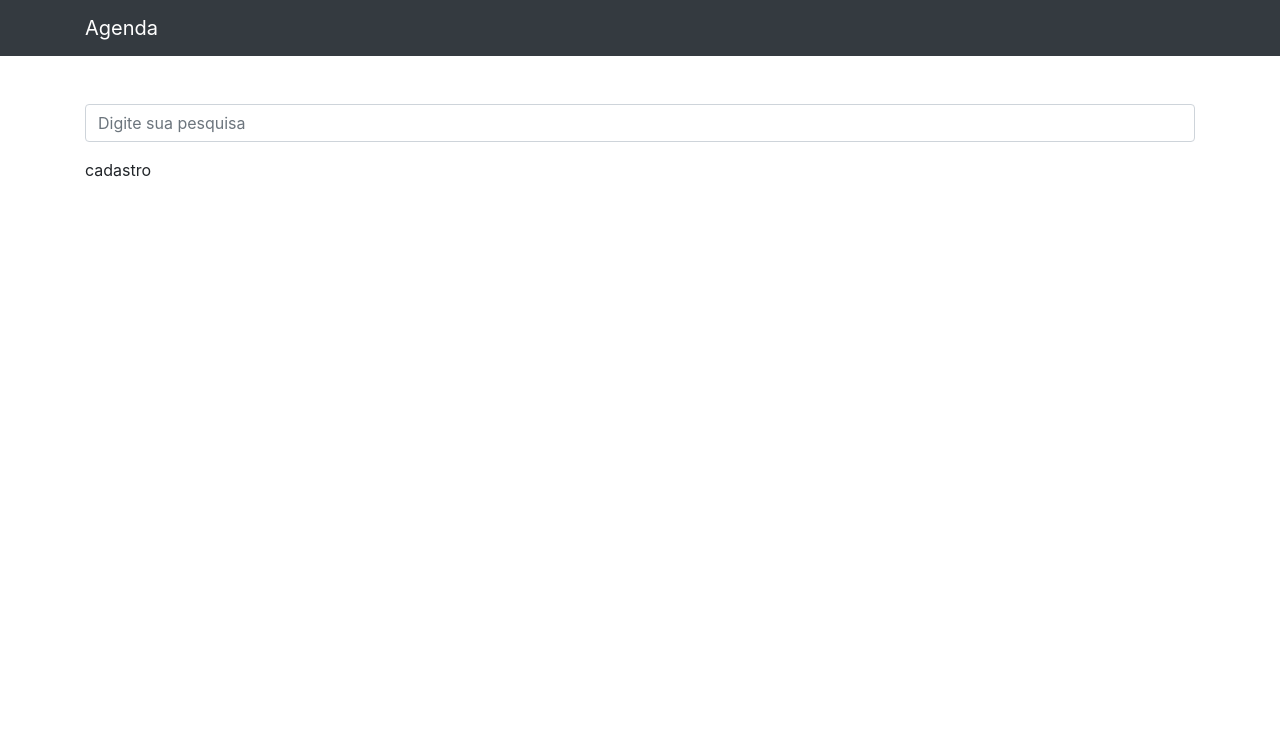
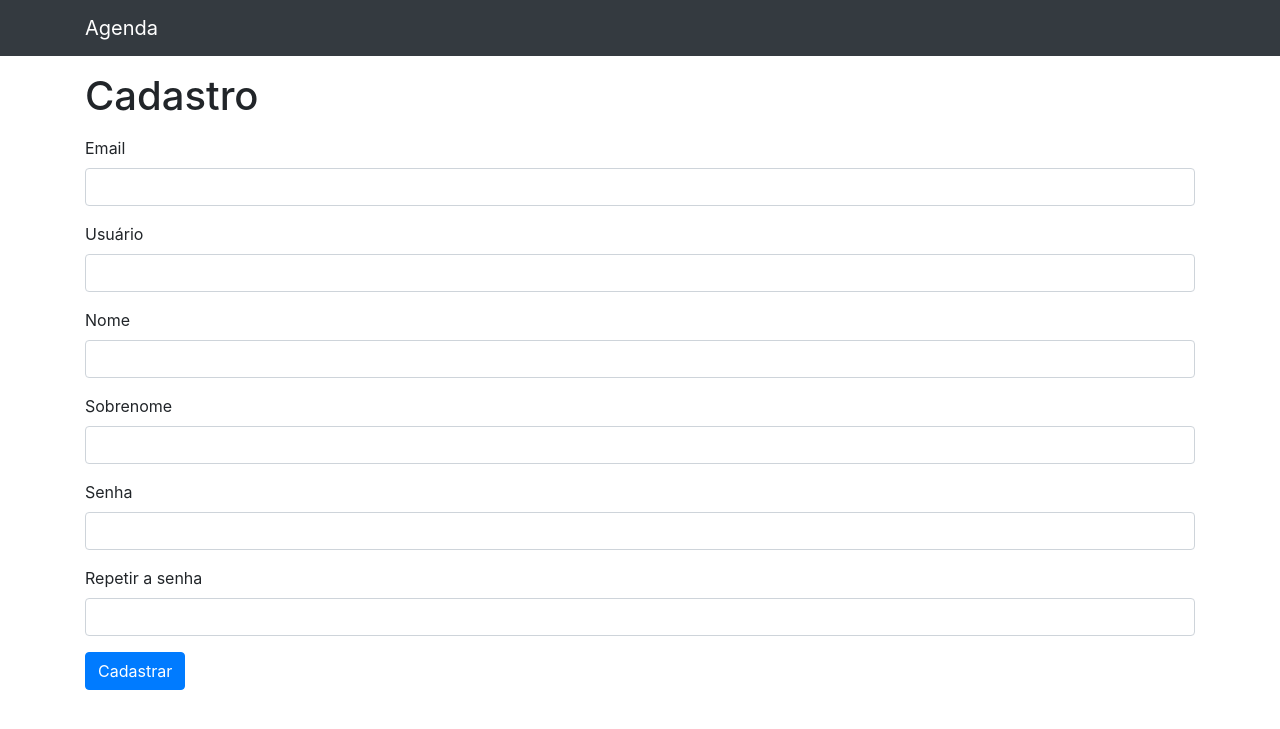
Before and after one commit to davisonv/django-agenda, a Django app: page /accounts/cadastro/ in a window 1280 px wide. Shown: the top 729 px of the page. Run offline with Django 3.2, Linux system fonts and the light colour scheme; some libraries are stand-ins or nearby versions.

Commit message:
continua implementação de autenticação

```diff
--- a/accounts/templates/accounts/cadastro.html
+++ b/accounts/templates/accounts/cadastro.html
@@ -1,5 +1,35 @@
 {% extends 'base.html'%}
 
 {% block conteudo %}
-cadastro
+<h1 class="mt-3 mb-3">Cadastro</h1>
+
+<form method="POST" action="{% url 'cadastro' %}">
+  {% include 'parciais/_messages.html'%}
+  {% csrf_token %}
+  <div class="form-group">
+    <label>Email</label>
+    <input type="email"  name="email" class="form-control" >
+  </div>
+  <div class="form-group">
+    <label>Usuário</label>
+    <input type="text"  name="usuario" class="form-control" >
+  </div>
+  <div class="form-group">
+    <label>Nome</label>
+    <input type="text"  name="nome" class="form-control" >
+  </div>
+  <div class="form-group">
+    <label>Sobrenome</label>
+    <input type="text"  name="sobrenome" class="form-control" >
+  </div>
+  <div class="form-group">
+    <label>Senha</label>
+    <input type="password"  name="senha" class="form-control" >
+  </div>
+  <div class="form-group">
+    <label>Repetir a senha</label>
+    <input type="password"  name="senha2" class="form-control" >
+  </div>
+  <button type="submit" class="btn btn-primary mb-2">Cadastrar</button>
+</form>
 {% endblock %}
--- a/accounts/templates/accounts/dashboard.html
+++ b/accounts/templates/accounts/dashboard.html
@@ -1,5 +1,5 @@
 {% extends 'base.html'%}
 
 {% block conteudo %}
-dashboard
+<h1 class="mt-3 mb-3">Dashboard</h1>
 {% endblock %}
--- a/accounts/templates/accounts/login.html
+++ b/accounts/templates/accounts/login.html
@@ -1,5 +1,6 @@
 {% extends 'base.html'%}
 
 {% block conteudo %}
-login
+<h1 class="mt-3 mb-3">Login</h1>
+
 {% endblock %}
--- a/accounts/views.py
+++ b/accounts/views.py
@@ -1,4 +1,5 @@
 from django.shortcuts import render
+from django.contrib import messages
 
 
 def login(request):
@@ -10,6 +11,7 @@ def logout(request):
 
 
 def cadastro(request):
+    print(request.POST)
     return render(request, 'accounts/cadastro.html')
 
 
--- a/templates/base.html
+++ b/templates/base.html
@@ -17,6 +17,7 @@
   <div class="container">
     <div class="row">
       <div class="col-lg-12">
+        {% if 'accounts' not in request.path %}
           <br><br>
           <form method="get" action="{% url 'busca' %}">
             <div class="form-group row">
@@ -30,6 +31,7 @@
               </div>
             </div>
           </form>
+        {% endif %}
         {% block conteudo %} {% endblock %}
       </div>
     </div>
```
Lines whose indentation alone changed are shown as unchanged.
